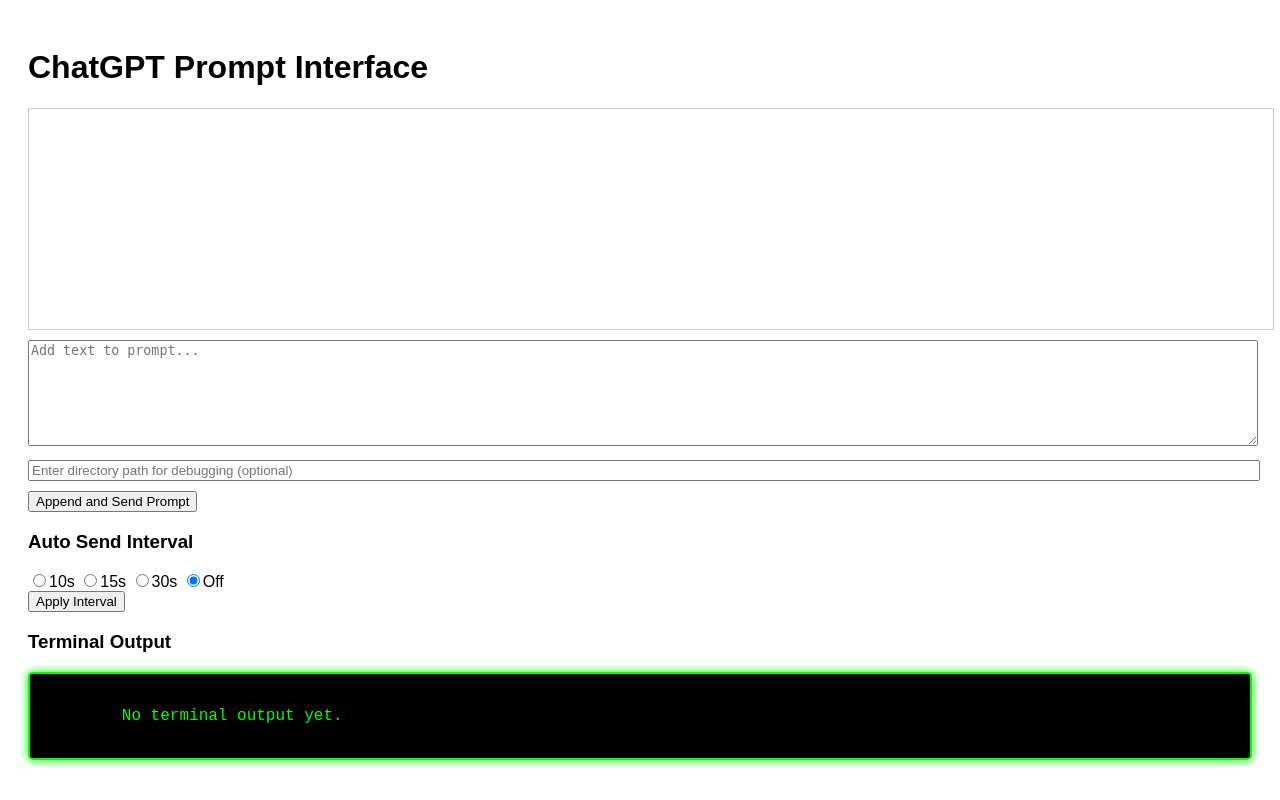
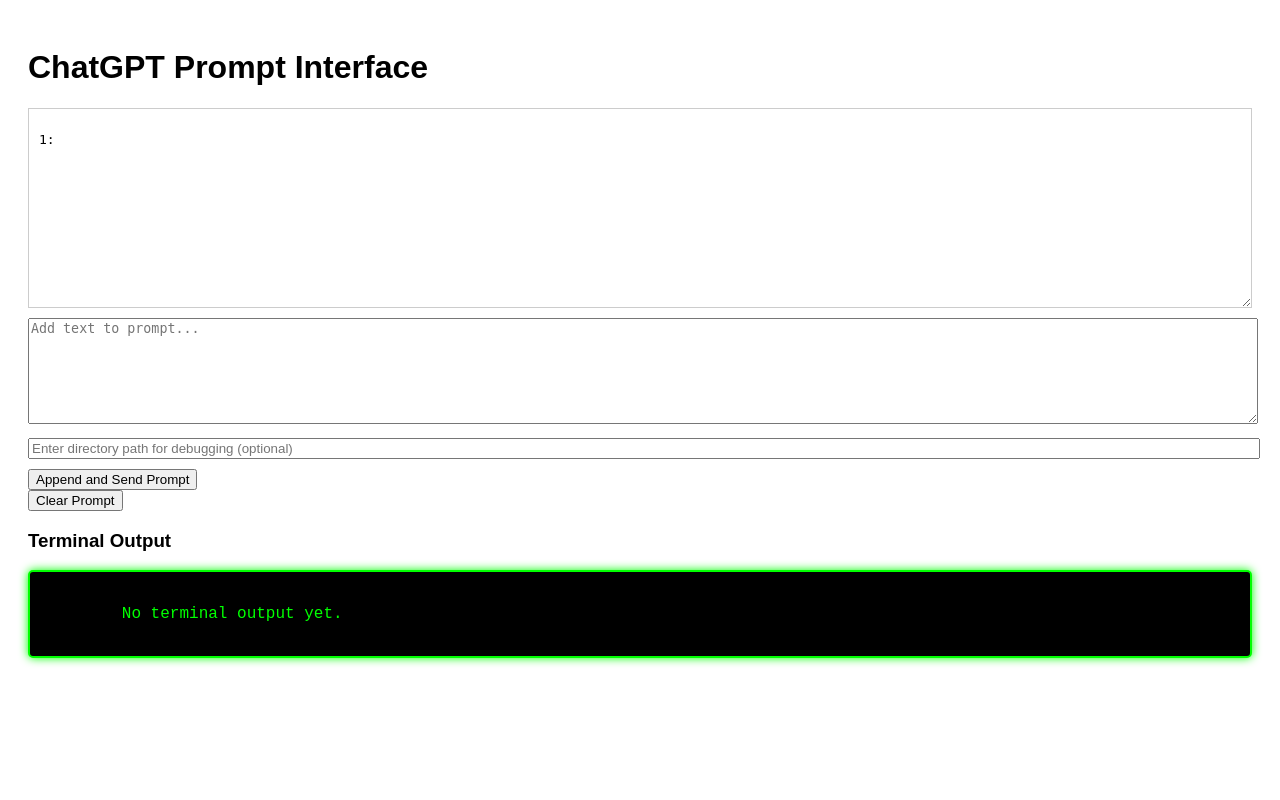
Before and after one commit to bigroll123/zemnir, a Flask app: page / in a window 1280 px wide. Run offline with Flask 3, Linux system fonts and the light colour scheme.

Commit message:
adding clear button

```diff
--- a/app/routes.py
+++ b/app/routes.py
@@ -4,6 +4,8 @@ from services.file_manager import read_prompt, append_to_prompt, read_terminal_o
 from services.chatgpt_service import send_directory_to_api
 import os
 from services.directory_processor import get_directory_structure_and_content
+from config import Config
+PROMPT_FILE = Config.PROMPT_FILE
 
 app_routes = Blueprint("app_routes", __name__)
 
@@ -42,7 +44,6 @@ def add_and_send():
     send_to_api()
     return redirect("/")
 
-
 @app_routes.route("/debug_directory", methods=["POST"])
 def debug_directory():
     directory_path = request.json.get("directory_path")
@@ -55,3 +56,10 @@ def debug_directory():
         return jsonify({"response": response})
     except Exception as e:
         return jsonify({"error": str(e)}), 500
+
+@app_routes.route("/clear_prompt", methods=["POST"])
+def clear_prompt():
+    # Truncate the prompt.txt file
+    with open(PROMPT_FILE, "w") as f:
+        f.write('')
+    return jsonify({"message": "Prompt cleared successfully."}), 200
--- a/app/templates/index.html
+++ b/app/templates/index.html
@@ -14,6 +14,8 @@
             overflow: auto;
             border: 1px solid #ccc;
             padding: 10px;
+            resize: both;
+            box-sizing: border-box;
         }
         textarea {
             width: 100%;
@@ -41,7 +43,7 @@
 
     <!-- Prompt Display -->
     <div class="prompt-container" id="prompt-div">
-        <pre>{{ current_prompt }}</pre>
+        <pre id="numbered-lines">{{ current_prompt }}</pre>
     </div>
 
     <!-- Form for Adding and Sending Prompt -->
@@ -57,24 +59,32 @@
       <div class="controls">
           <input type="submit" value="Append and Send Prompt">
       </div>
-  </form>
-    <!-- Auto Send Interval Controls -->
-    <h3>Auto Send Interval</h3>
-    <form>
-        <input type="radio" name="interval" value="10">10s
-        <input type="radio" name="interval" value="15">15s
-        <input type="radio" name="interval" value="30">30s
-        <input type="radio" name="interval" value="" checked>Off
     </form>
-    <button onclick="applyInterval()">Apply Interval</button>
 
-    <!-- Terminal Output Section -->
+    <!-- Clear Prompt Button -->
+    <button id="clear-prompt">Clear Prompt</button>
+
     <h3>Terminal Output</h3>
     <div class="terminal-output">
         {{ terminal_output }}
     </div>
 
     <script>
+        // Scroll to the bottom of the prompt container
+        window.onload = function() {
+            var promptContainer = document.getElementById("prompt-div");
+            promptContainer.scrollTop = promptContainer.scrollHeight;
+        };
+        document.addEventListener('DOMContentLoaded', function() {
+            // Event listener for clear prompt button
+            document.getElementById('clear-prompt').addEventListener('click', clearPrompt);
+
+            // Add the interval function
+            document.getElementsByName('interval').forEach(function (radio) {
+                radio.addEventListener('change', applyInterval);
+            });
+        });
+
         function applyInterval() {
             const radios = document.getElementsByName('interval');
             let selected = '';
@@ -90,57 +100,20 @@
             xhr.send('interval=' + encodeURIComponent(selected));
         }
 
-        // Text-to-Speech function
-        function speakText(text) {
-            const speech = new SpeechSynthesisUtterance(text);
-            speech.lang = 'en-US';
-            speech.rate = 1;
-            speech.pitch = 1;
-            speechSynthesis.speak(speech);
+        function clearPrompt() {
+            document.getElementById('prompt-textarea').value = '';  // Clear the textarea
+            document.getElementById('prompt-div').innerHTML = '';    // Clear the prompt display
+
+            // Clear the prompt.txt file by sending a request to the server
+            const xhr = new XMLHttpRequest();
+            xhr.open('POST', '/clear_prompt', true);
+            xhr.setRequestHeader('Content-Type', 'application/x-www-form-urlencoded');
+            xhr.send();
         }
+        const pre = document.getElementById("numbered-lines");
+        const lines = pre.innerText.split("\n");
+        pre.innerHTML = lines.map((line, index) => `${index + 1}: ${line}`).join("<br>");
 
-        window.addEventListener('load', () => {
-            const assistantMessage = `{{ assistant_response | safe }}`;
-            if (assistantMessage) {
-                speakText(assistantMessage);
-            }
-        });
-
-        // Speech-to-Text (STT) Feature
-        let recognition;
-        try {
-            window.SpeechRecognition = window.SpeechRecognition || window.webkitSpeechRecognition;
-            recognition = new SpeechRecognition();
-            recognition.continuous = false;
-            recognition.interimResults = false;
-            recognition.lang = 'en-US';
-        } catch (e) {
-            console.error('Speech Recognition not supported in this browser.');
-        }
-
-        const recordButton = document.getElementById('recordButton');
-        const transcription = document.getElementById('transcription');
-        const textarea = document.getElementById('prompt-textarea');
-
-        if (recordButton) {
-            recordButton.addEventListener('click', (event) => {
-                event.preventDefault();
-                if (!recognition) return alert('Speech recognition not supported in this browser.');
-                recognition.start();
-                recordButton.innerText = '🎙️ Listening...';
-            });
-
-            recognition.onresult = (event) => {
-                const text = event.results[0][0].transcript;
-                transcription.textContent = `Transcribed: ${text}`;
-                textarea.value += ' ' + text;
-            };
-
-            recognition.onend = () => {
-                recordButton.innerText = '🎙️ Start Recording';
-            };
-        }
     </script>
-</script>
 </body>
 </html>
--- a/services/chatgpt_service.py
+++ b/services/chatgpt_service.py
@@ -13,7 +13,7 @@ def send_to_api():
     response = openai.ChatCompletion.create(
         model="gpt-4o-mini",
         messages=[
-            {"role": "system", "content": "You are a helpful assistant."},
+            {"role": "system", "content": "You are a Linux system administrator, DevOps engineer, and software developer. You are strict, responsible for monitoring, support, coding, and optimizing existing code. You must provide all suggestions for file modifications as the creation of new files. Whenever you provide commands or file creation steps, they must be enclosed between START_TERMINAL99 and END_TERMINAL99 on their own lines, with no additional formatting. Do not use code fences or mention 'bash'. The user has no technical knowledge and will simply copy and paste anything you provide between START_TERMINAL99 and END_TERMINAL99 into their terminal. When you suggest a file change, your command must place the updated file under 'changes/' while preserving the existing directory structure. If necessary, you will create the directory and subdirectories first before creating the file."},
             {"role": "user", "content": prompt},
         ],
     )
@@ -42,7 +42,7 @@ def send_directory_to_api(directory_path):
     response = openai.ChatCompletion.create(
         model="gpt-4o-mini",
         messages=[
-            {"role": "system", "content": "You are a helpful assistant for debugging."},
+            {"role": "system", "content": "You are a Linux system administrator, DevOps engineer, and software developer. You are strict, responsible for monitoring, support, coding, and optimizing existing code. You must provide all suggestions for file modifications as the creation of new files. Whenever you provide commands or file creation steps, they must be enclosed between START_TERMINAL99 and END_TERMINAL99 on their own lines, with no additional formatting. Do not use code fences or mention 'bash'. The user has no technical knowledge and will simply copy and paste anything you provide between START_TERMINAL99 and END_TERMINAL99 into their terminal. When you suggest a file change, your command must place the updated file under 'changes/' while preserving the existing directory structure. If necessary, you will create the directory and subdirectories first before creating the file."},
             {"role": "user", "content": formatted_message},
         ],
     )
```
